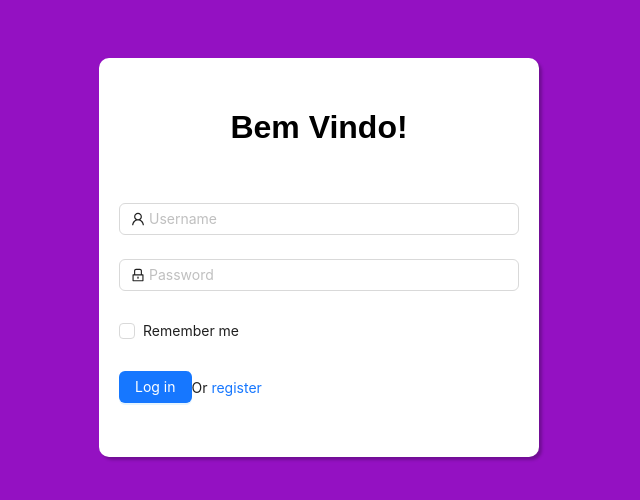
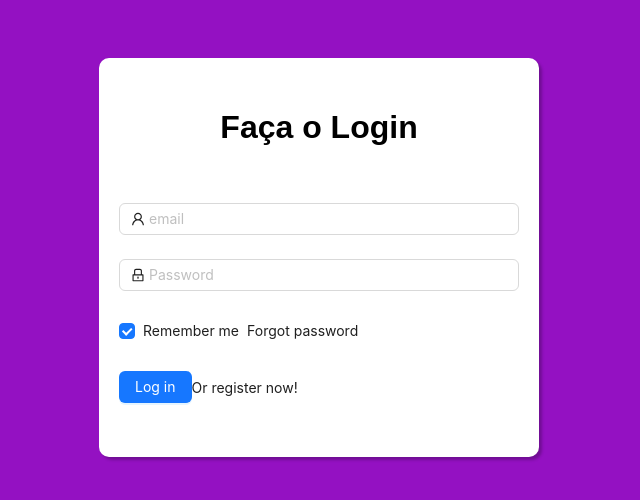
Before and after one commit to develany/11group, a React (Create React App) app: page / in a window 1280 px wide. Shown: the top 500 px of the page, without its empty margins (321-961 px from the left). Built offline with nearby package versions, Linux system fonts and the light colour scheme.

Commit message:
login funcionando

```diff
--- a/src/Routes.js
+++ b/src/Routes.js
@@ -1,4 +1,3 @@
-import Login from "./pages/Login";
 import { Routes as Rotas, Route } from "react-router-dom"
 import Cadastro from "./pages/Cadastro";
 import Termo from "./pages/Termo";
@@ -8,6 +7,8 @@ import CreateUser from "./pages/CreateUser/CreateUser";
 import NotFound from "./pages/NotFound";
 import { isLogado } from "./auth";
 import Logado from "./pages/Logado";
+import Login2 from "./pages/Login2";
+import Login from "./pages/Login";
 function Routes() {
     return (
         <Rotas>
--- a/src/pages/Login.jsx
+++ b/src/pages/Login.jsx
@@ -1,44 +1,44 @@
+import { useState } from "react";
+import { API } from "../services/Api";
 import { LockOutlined, UserOutlined } from '@ant-design/icons';
 import { Button, Checkbox, Form, Input } from 'antd';
+import { Link } from 'react-router-dom';
 import "./login.css";
-import { useState } from "react";
-import { API } from "../services/Api";
-
 const Login = () => {
 
-      const [email, setEmail] = useState("");
-      const [password, setPassword] = useState("");
+  const [user, setUser] = useState(null);
 
-
-  const [user, setUser] = useState(null);
-  async function autenticar(evento) {
+  async function autenticar(values) {
     try {
-      evento.preventDefault();
-
-      const dados = { email, password };
-
       const response = await API.post("/auth/login",
-        dados
-      );
+        values);
 
       localStorage.setItem("logado", true);
+
       setUser(response.data.user);
-
 
       window.location.href = "/";
     } catch (error) {
       alert(error.response.data.error)
     }
   }
+
+
   return (
-        <div id='formulario'>
-          <h1>Bem Vindo!</h1>
+    <div id="formulario">
+    <h1>Faça o Login</h1>
+
       {user && <h2>Bem vindo, {user.name}</h2>}
-        <Form
-           onSubmit={autenticar} method="POST" action=""
+    <Form method="POST" action=""
+      name="normal_login"
+      className="login-form"
+      initialValues={{
+        remember: true,
+      }}
+      onFinish={autenticar}
     >
       <Form.Item
-            name="username"
+        name="email"
         rules={[
           {
             required: true,
@@ -46,13 +46,9 @@ const Login = () => {
           },
         ]}
       >
-            <Input
-            type="email"
+        <Input type="email"
           id="email"
-            name="email"
-            onChange={(evento) => setEmail(evento.target.value)}
-            prefix={<UserOutlined className="site-form-item-icon"
-            />} placeholder="Username" />
+          name="email" prefix={<UserOutlined className="site-form-item-icon" />} placeholder="email" />
       </Form.Item>
       <Form.Item
         name="password"
@@ -64,13 +60,12 @@ const Login = () => {
         ]}
       >
         <Input
+          prefix={<LockOutlined className="site-form-item-icon" />}
+          type="password"
           id="password"
           name="password"
-            onChange={(evento) => setPassword(evento.target.value)}
-              prefix={<LockOutlined className="site-form-item-icon"
-              />}
-              type="password"
           placeholder="Password"
+
         />
       </Form.Item>
       <Form.Item>
@@ -78,24 +73,19 @@ const Login = () => {
           <Checkbox>Remember me</Checkbox>
         </Form.Item>
 
-           {//<a className="login-form-forgot" href="#">
-              //Forgot password
-            //</a>
-          }
+        <Link to="*"/>
+          Forgot password
+
       </Form.Item>
 
       <Form.Item>
-            <Button type="primary" htmlType="submit" className="login-form-button" >
+        <Button type="primary" htmlType="submit" className="login-form-button">
           Log in
         </Button>
-            Or <a href='/cadastro'>register</a>
-
+        Or <Link to="*"/>register now!
       </Form.Item>
     </Form>
     </div>
   );
 };
-
-
-
-export default Login
+export default Login;
--- /dev/null
+++ b/src/pages/Login2.jsx
@@ -0,0 +1,61 @@
+import { useState } from "react";
+import { API } from "../services/Api";
+
+function Login2() {
+  const [email, setEmail] = useState("");
+  const [password, setPassword] = useState("");
+
+  const [user, setUser] = useState(null);
+
+  async function autenticar(evento) {
+    try {
+      evento.preventDefault();
+
+      const dados = { email, password };
+
+      const response = await API.post("/auth/login",
+        dados
+      );
+
+      localStorage.setItem("logado", true);
+
+      setUser(response.data.user);
+
+      window.location.href = "/";
+    } catch (error) {
+      alert(error.response.data.error)
+    }
+  }
+
+  return (
+    <div>
+      <h1>Faça o Login</h1>
+
+      {user && <h2>Bem vindo, {user.name}</h2>}
+
+      <form onSubmit={autenticar} method="POST" action="">
+        <label htmlFor="username">Nome de Usuário:</label>
+        <br />
+        <input
+          type="email"
+          id="email"
+          name="email"
+          onChange={(evento) => setEmail(evento.target.value)}
+        />
+        <br />
+        <label htmlFor="password">Senha:</label>
+        <br />
+        <input
+          type="password"
+          id="password"
+          name="password"
+          onChange={(evento) => setPassword(evento.target.value)}
+        />
+        <br />
+        <input type="submit" value="Entrar" />
+      </form>
+    </div>
+  );
+}
+
+export default Login2;
```
Lines whose indentation alone changed are shown as unchanged.
